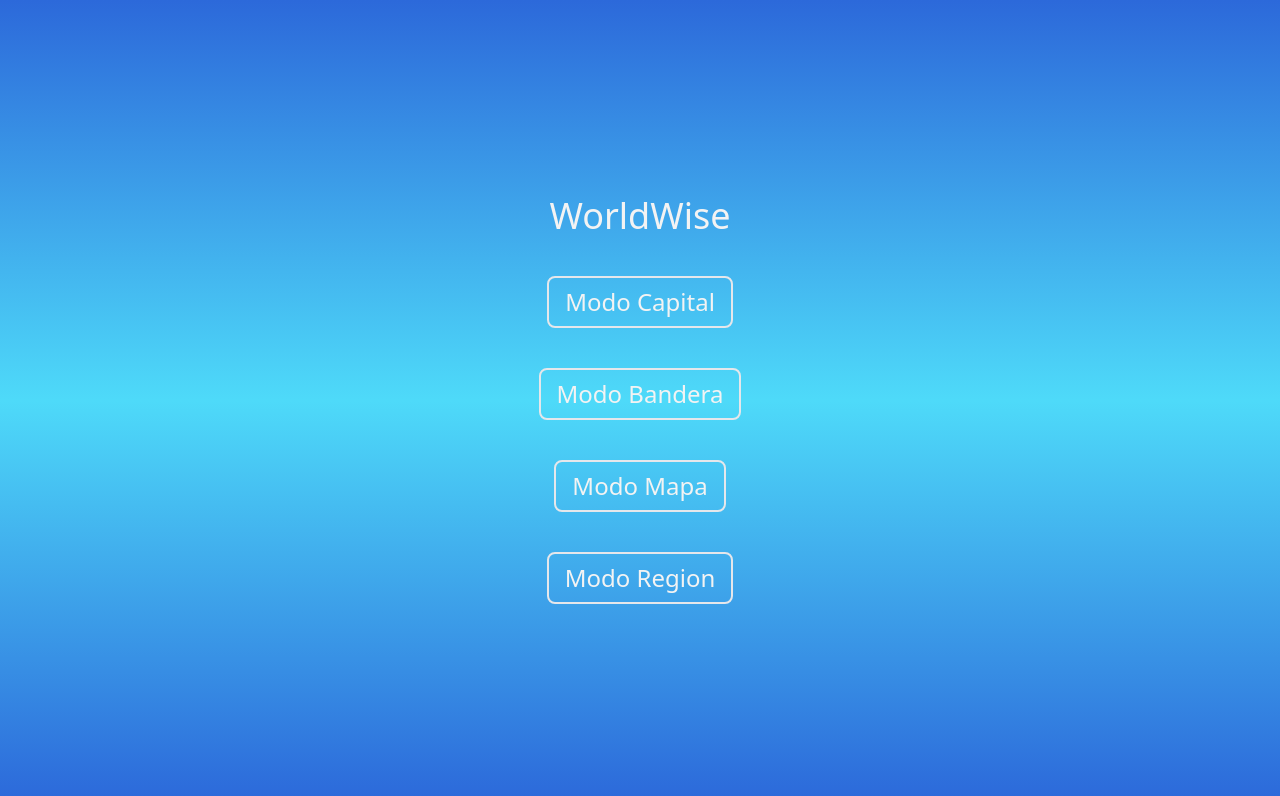
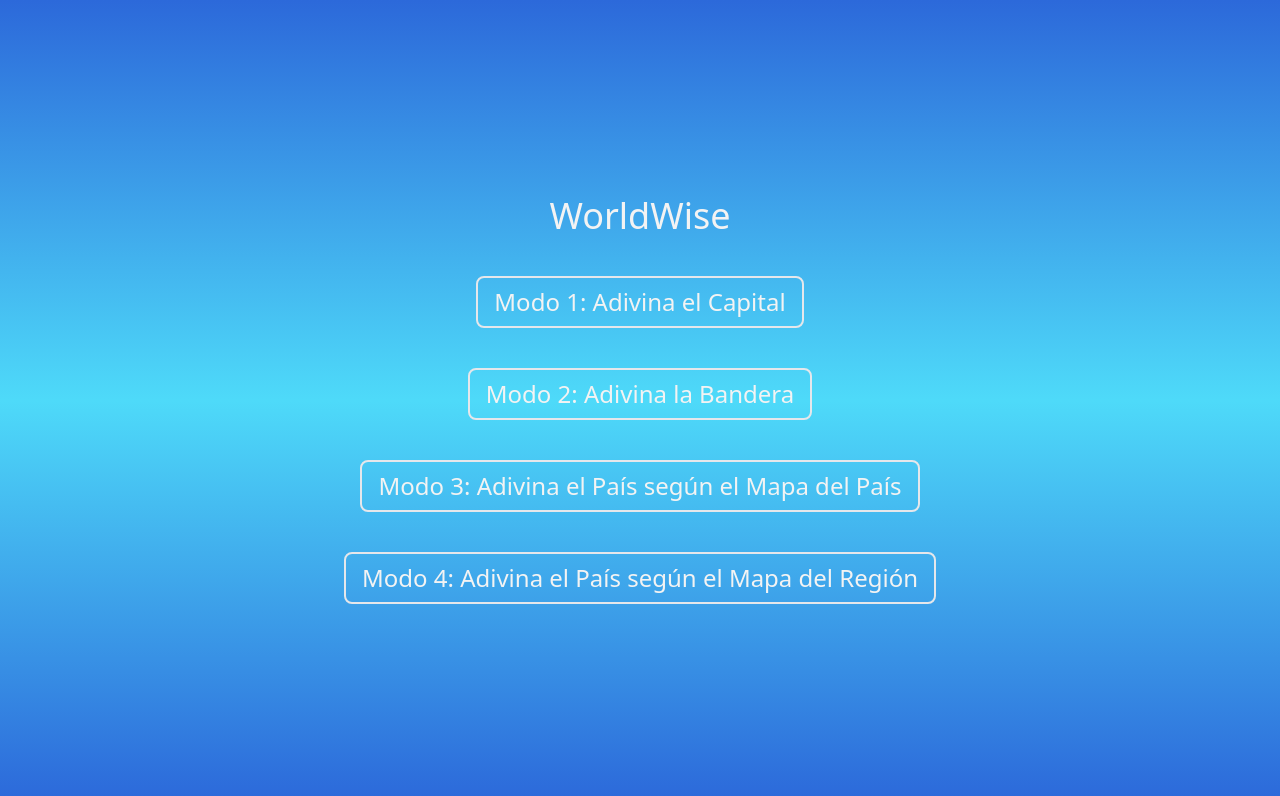
Before and after one commit to byakuDNY/Geomerica, a React (Vite) app in the folder client/: page /gameplay_selection in a window 1280 px wide. Shown: the top 796 px of the page. Built offline with nearby package versions, Linux system fonts and the light colour scheme.

Commit message:
more changes

```diff
--- a/client/src/App.jsx
+++ b/client/src/App.jsx
@@ -16,7 +16,7 @@ const App = () => {
           path="gameplay_selection"
           element={<GameplaySelection />}
         ></Route>
-        <Route path="gameplay" element={<Gameplay />}></Route>
+        <Route path="gameplay/:id/:name" element={<Gameplay />}></Route>
         <Route path="scoreboard" element={<Scoreboard />}></Route>
         <Route path="*" element={<Navigate to="/" />} />
       </Routes>
--- /dev/null
+++ b/client/src/components/OptionsToSelect.jsx
@@ -0,0 +1,56 @@
+import React from "react";
+import { useState, useEffect } from "react";
+import { useParams } from "react-router-dom";
+
+const OptionsToSelect = () => {
+  let { id } = useParams();
+  const [isLoading, setIsLoading] = useState(false);
+  const [options, setOptions] = useState([
+    "options1",
+    "options2",
+    "options3",
+    "options4",
+  ]);
+
+  // useEffect(() => {
+  //   getOptions();
+  // }, [id]);
+
+  // const getOptions = async () => {
+  //   setIsLoading(true);
+  //   try {
+  //     const response = await fetch(`http://localhost:5000/${id}`);
+  //     const data = await response.json();
+  //     setOptions(data.options || []);
+  //     console.log(data);
+  //   } catch (error) {
+  //     console.error(error);
+  //   }
+  //   setIsLoading(false);
+  // };
+
+  return (
+    <div>
+      {isLoading ? (
+        <h2>Loading...</h2>
+      ) : (
+        <div>
+          {options.length > 0 ? (
+            options.map((option) => (
+              <button
+                key={option.id}
+                className="bg-transparent text-[#F3F3F3] border-2 rounded-lg px-4 py-2 text-2xl font-medium hover:bg-[#F3F3F3] hover:text-[#2c69da] hover:cursor-pointer"
+              >
+                {option}
+              </button>
+            ))
+          ) : (
+            <h2>No options available</h2>
+          )}
+        </div>
+      )}
+    </div>
+  );
+};
+
+export default OptionsToSelect;
--- a/client/src/pages/Gameplay.jsx
+++ b/client/src/pages/Gameplay.jsx
@@ -1,7 +1,18 @@
 import React from "react";
+import { useParams } from "react-router-dom";
+import OptionsToSelect from "../components/OptionsToSelect";
 
 const Gameplay = () => {
-  return <div>Gameplay</div>;
+  let { name } = useParams();
+
+  return (
+    <div className="flex flex-col justify-center items-center gap-10 w-screen h-screen bg-gradient-to-b from-[#2c69da] via-[#4edaf9] to-[#2c69da] ">
+      <h1 className="text-[#F3F3F3] font-normal text-4xl stroke-blue-700 stroke-2">
+        {name}
+      </h1>
+      <OptionsToSelect />
+    </div>
+  );
 };
 
 export default Gameplay;
--- a/client/src/pages/GameplaySelection.jsx
+++ b/client/src/pages/GameplaySelection.jsx
@@ -2,35 +2,27 @@ import React from "react";
 import { Link } from "react-router-dom";
 
 const GameplaySelection = () => {
+  const modes = [
+    { id: "1", name: "Modo 1: Adivina el Capital" },
+    { id: "2", name: "Modo 2: Adivina la Bandera" },
+    { id: "3", name: "Modo 3: Adivina el País según el Mapa del País" },
+    { id: "4", name: "Modo 4: Adivina el País según el Mapa del Región" },
+  ];
+
   return (
     <div className="flex flex-col justify-center items-center gap-10 w-screen h-screen bg-gradient-to-b from-[#2c69da] via-[#4edaf9] to-[#2c69da] ">
       <h1 className="text-[#F3F3F3] font-normal text-4xl stroke-blue-700 stroke-2">
         WorldWise
       </h1>
-      <Link
-        to="/gameplay"
-        className="bg-transparent text-[#F3F3F3] border-2 rounded-lg px-4 py-2 text-2xl font-medium hover:bg-[#F3F3F3] hover:text-[#2c69da] hover:cursor-pointer"
-      >
-        Modo Capital
-      </Link>
-      <Link
-        to="/gameplay"
-        className="bg-transparent text-[#F3F3F3] border-2 rounded-lg px-4 py-2 text-2xl font-medium hover:bg-[#F3F3F3] hover:text-[#2c69da] hover:cursor-pointer"
-      >
-        Modo Bandera
-      </Link>
-      <Link
-        to="/gameplay"
-        className="bg-transparent text-[#F3F3F3] border-2 rounded-lg px-4 py-2 text-2xl font-medium hover:bg-[#F3F3F3] hover:text-[#2c69da] hover:cursor-pointer"
-      >
-        Modo Mapa
-      </Link>
-      <Link
-        to="/gameplay"
-        className="bg-transparent text-[#F3F3F3] border-2 rounded-lg px-4 py-2 text-2xl font-medium hover:bg-[#F3F3F3] hover:text-[#2c69da] hover:cursor-pointer"
-      >
-        Modo Region
-      </Link>
+      {modes.map((mode) => (
+        <Link
+          key={mode.id}
+          to={`/gameplay/${mode.id}/${mode.name}`}
+          className="bg-transparent text-[#F3F3F3] border-2 rounded-lg px-4 py-2 text-2xl font-medium hover:bg-[#F3F3F3] hover:text-[#2c69da] hover:cursor-pointer"
+        >
+          {mode.name}
+        </Link>
+      ))}
     </div>
   );
 };
```
